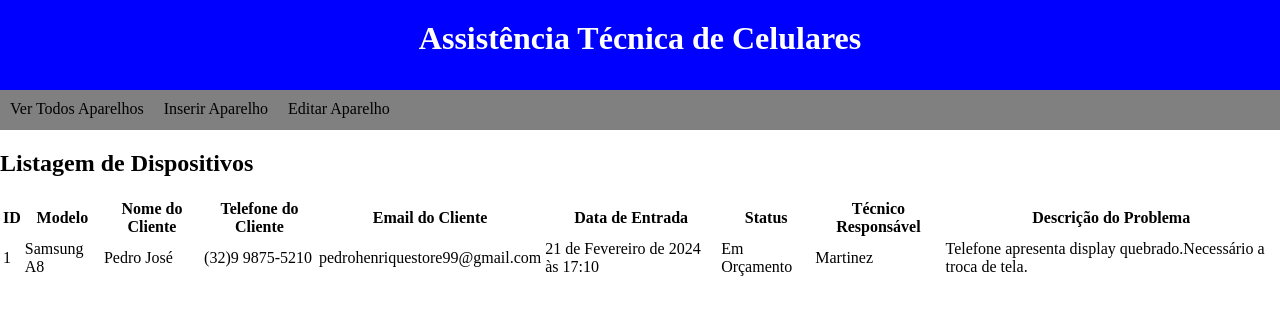
After one commit to PedroNunesBH/technical_assistance_project, a Django app: page /all_devices/ in a window 1280 px wide. The commit adds this page. Shown: the top 315 px of the page. Run offline with Django 5.2, Linux system fonts and the light colour scheme; data comes from the database, SQL or seed files in the repository; both versions use the stored data as it was after the commit.

Commit message:
Criacao da view e url para listagem de todos os aparelhos

```diff
--- a/app/templates/base.html
+++ b/app/templates/base.html
@@ -16,10 +16,15 @@
     </header>
     <nav>
         <ul id="nav-bar">
-            <li>Ver Todos Aparelhos</li>
+            <li><a href="{% url 'list_devices' %}">Ver Todos Aparelhos</a></li>
             <li>Inserir Aparelho</li>
             <li>Editar Aparelho</li>
         </ul>
     </nav>
+
+    <main>
+        {% block content %}
+        {% endblock %}
+    </main>
 </body>
 </html>
--- a/app/urls.py
+++ b/app/urls.py
@@ -1,8 +1,9 @@
 from django.contrib import admin
 from django.urls import path
-from devices.views import HomePage
+from devices.views import HomePage, ListDevicesView
 
 urlpatterns = [
     path("admin/", admin.site.urls),
-    path("homepage/", HomePage.as_view(), name='homepage')
+    path("homepage/", HomePage.as_view(), name='homepage'),
+    path("all_devices/", ListDevicesView.as_view(), name='list_devices')
 ]
--- /dev/null
+++ b/devices/templates/list_devices.html
@@ -0,0 +1,38 @@
+{% extends 'base.html' %}
+
+{% block content %}
+    <h2>Listagem de Dispositivos</h2>
+    <table>
+        <thead>
+            <tr>
+                <th>ID</th>
+                <th>Modelo</th>
+                <th>Nome do Cliente</th>
+                <th>Telefone do Cliente</th>
+                <th>Email do Cliente</th>
+                <th>Data de Entrada</th>
+                <th>Status</th>
+                <th>Técnico Responsável</th>
+                <th>Descrição do Problema</th>
+                <!-- Adicione mais colunas conforme necessário para os campos do seu modelo -->
+            </tr>
+        </thead>
+        <tbody>
+            {% for device in object_list %}
+                <tr>
+                    <td>{{ device.id }}</td>
+                    <td>{{ device.model}}</td>
+                    <td>{{ device.client_name}}</td>
+                    <td>{{ device.client_phone }}</td>
+                    <td>{{ device.client_email }}</td>
+                    <td>{{ device.entry_date }}</td>
+                    <td>{{ device.status }}</td>
+                    <td>{{ device.technician }}</td>
+                    <td>{{ device.problem_description }}</td>
+
+                    <!-- Adicione mais colunas conforme necessário para os campos do seu modelo -->
+                </tr>
+            {% endfor %}
+        </tbody>
+    </table>
+{% endblock %}
--- a/devices/views.py
+++ b/devices/views.py
@@ -1,6 +1,12 @@
 from django.shortcuts import render
-from django.views.generic import TemplateView
+from django.views.generic import TemplateView, ListView
+from .models import Devices
 
 
 class HomePage(TemplateView):
     template_name = "base.html"
+
+
+class ListDevicesView(ListView):
+    template_name = "list_devices.html"
+    model = Devices
--- a/static/css/base.css
+++ b/static/css/base.css
@@ -21,3 +21,8 @@ h1 {
     padding: 10px;
     height: 20px;
 }
+
+a {
+    text-decoration: none;
+    color: black;
+}
```
Also changed, not shown: db.sqlite3.
